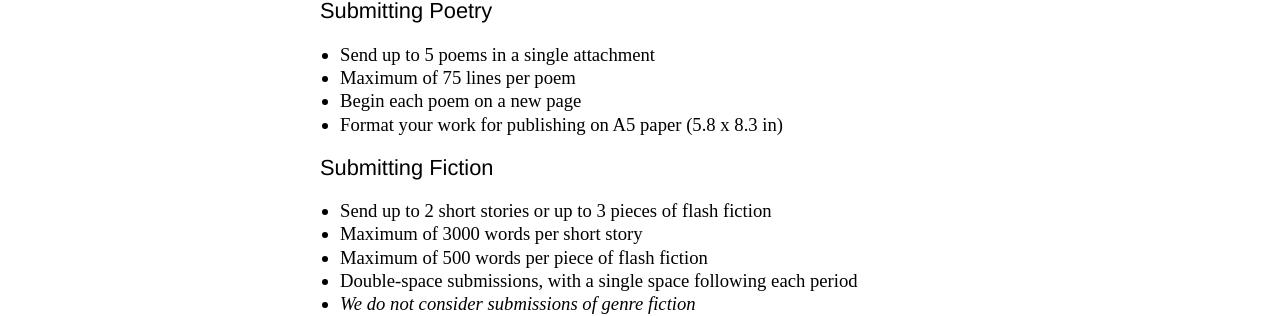
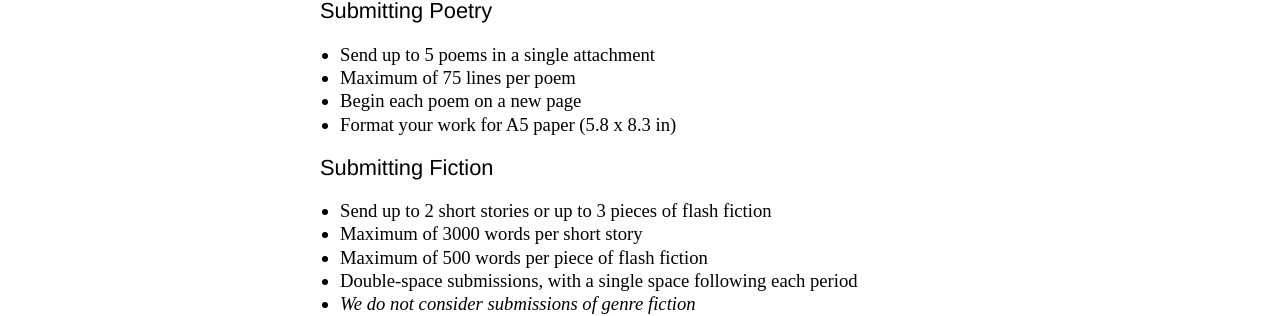
Before and after one commit to HVTN/hvtn.github.io, a Jekyll site: the page built from submissions.md, in a window 1280 px wide. Shown: the part 1001-1317 px from the top of the page. Built offline with Jekyll 4.4.1, drawn with Linux system fonts in a browser that asks for light colours; nearby versions of some CDN libraries.

Commit message:
Update submissions.md

```diff
--- a/submissions.md
+++ b/submissions.md
@@ -42,7 +42,7 @@ Fine art submissions may contain multiple image files.
 - Send up to 5 poems in a single attachment
 - Maximum of 75 lines per poem
 - Begin each poem on a new page
-- Format your work for publishing on A5 paper (5.8 x 8.3 in)
+- Format your work for A5 paper (5.8 x 8.3 in)
 
 ### Submitting Fiction
 
```
